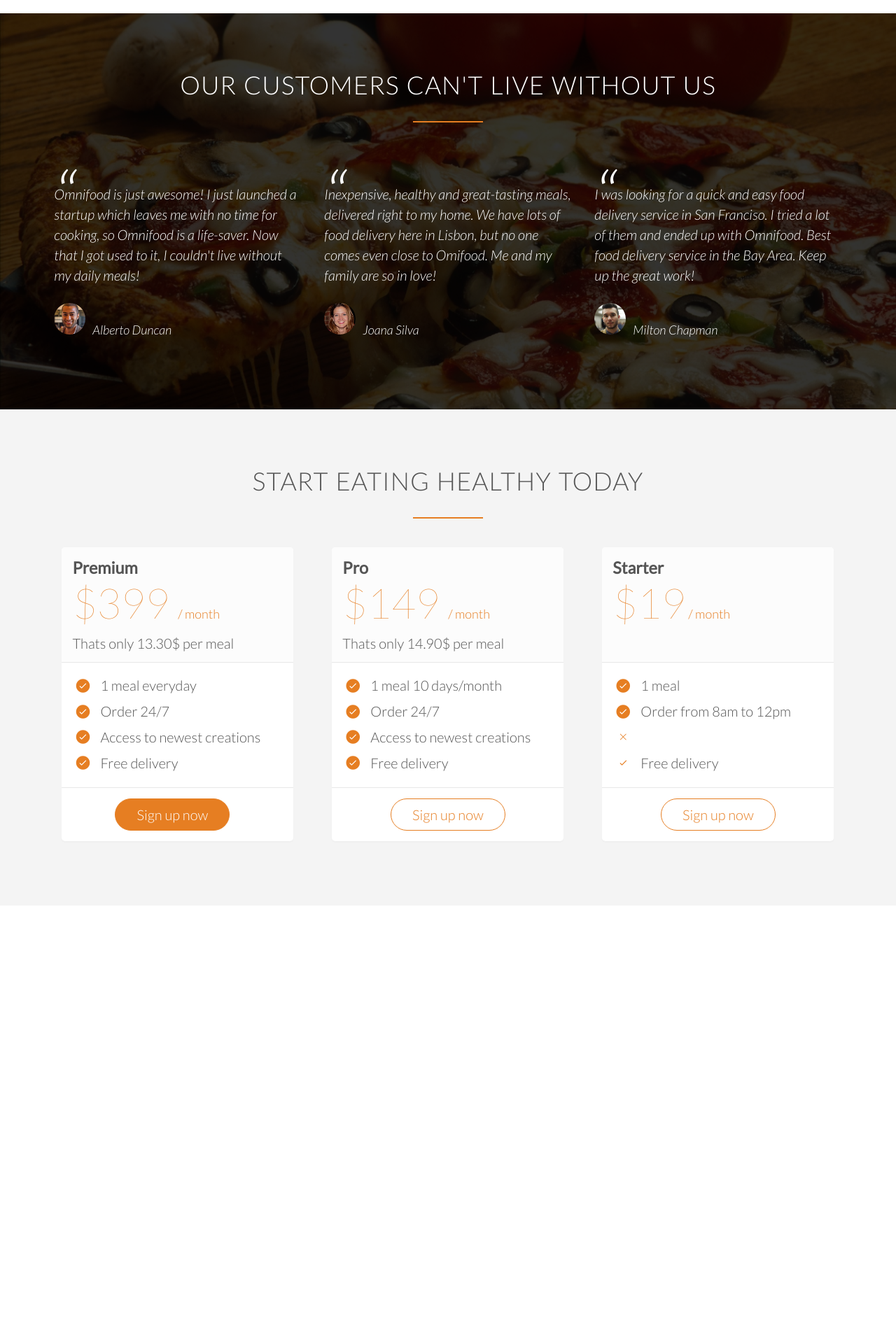
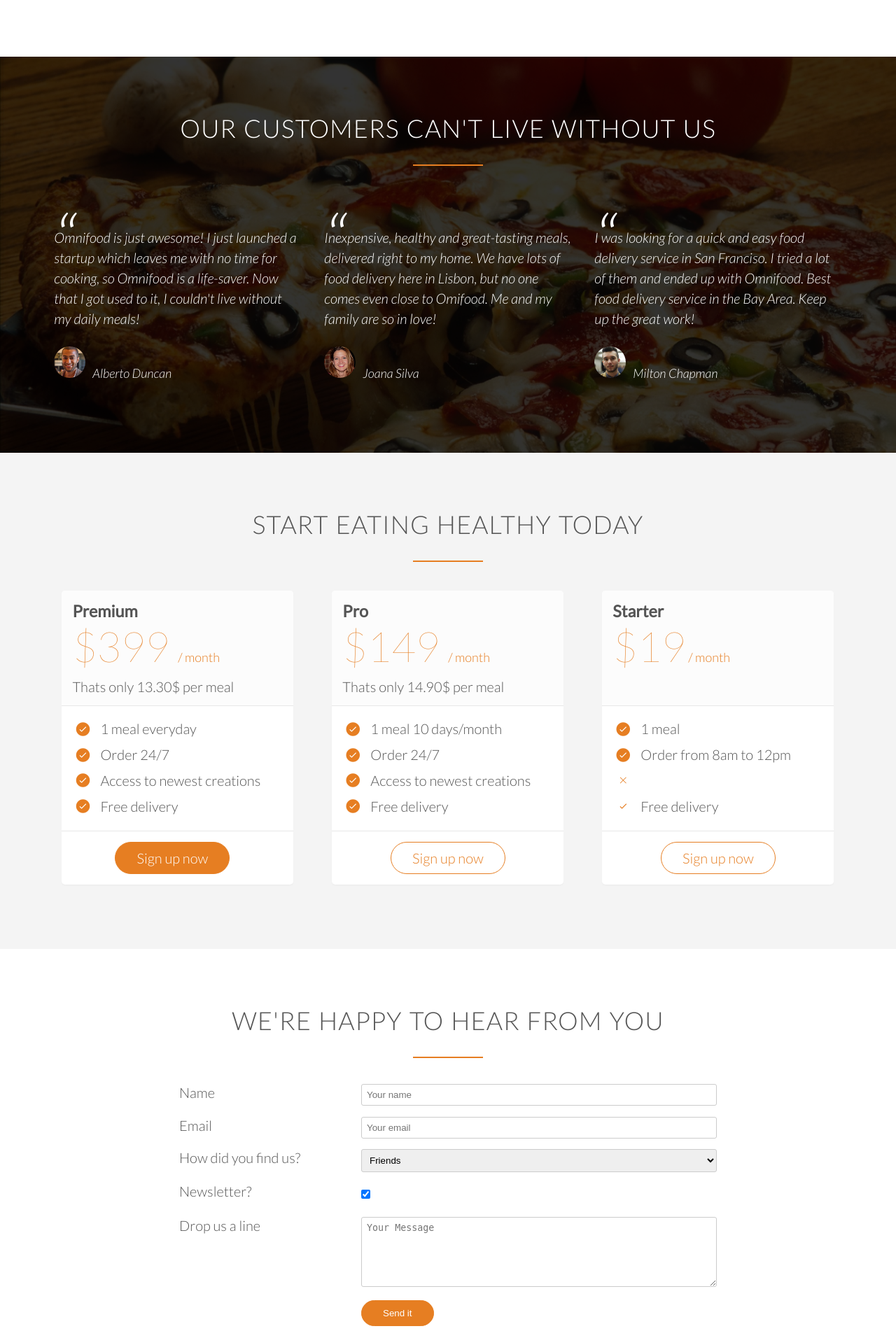
Before and after one commit to omeiregman/omnifood, a PHP site: page / in a window 1280 px wide. Shown: the part 3129-5031 px from the top of the page at 70% size. Before the commit the page ends 4333 px from the top, so only its background shows below. Run offline with PHP 8.4, Linux system fonts and the light colour scheme; some web fonts are replaced.

Commit message:
SEO and HTML Validation

```diff
--- a/home.html
+++ b/home.html
@@ -1,9 +1,11 @@
 <!DOCTYPE HTML>
 
-<html>
+<html lang="en">
 
 <head>
+	<meta charset="utf-8"/>
 	<meta name="viewport" content="width=device-width, initial-scale=1.0" />
+	<meta name="description" content="Omnifood is a premium food delivery service with the mission to bring affordable and healthy meals to as many people as possible. This is also a demo project created by Omeire Godsman" />
 	<link rel="stylesheet" type="text/css" href="resources/css/style.css">
 	<link rel="stylesheet" type="text/css" href="resources/css/queries.css">
 	<link rel="stylesheet" type="text/css" href="vendors/css/normalize/css">
@@ -11,6 +13,18 @@
 	<link href="https://fonts.googleapis.com/css?family=Lato:100,300,300i,400" rel="stylesheet">
 	<link rel="stylesheet" type="text/css" href="vendors/css/ionicons.min.css">
 	<title>Omnifood</title>
+
+	<!---favicon-->
+	<link rel="apple-touch-icon" sizes="180x180" href="resources/favicons/apple-touch-icon.png">
+	<link rel="icon" type="image/png" sizes="32x32" href="resources/favicons/favicon-32x32.png">
+	<link rel="icon" type="image/png" sizes="16x16" href="resources/favicons/favicon-16x16.png">
+	<link rel="manifest" href="resources/favicons/manifest.json">
+	<link rel="mask-icon" href="resources/favicons/safari-pinned-tab.svg" color="#5bbad5">
+	<link rel="shortcut icon" href="resources/favicons/favicon.ico">
+	<meta name="msapplication-config" content="resources/favicons/browserconfig.xml">
+	<meta name="theme-color" content="#ffffff">
+
+
 </head>
 
 <body>
@@ -63,7 +77,9 @@
 			</div>
 		</div>
 	</section>
+
 	<section class="section-meals">
+		<h2></h2>
 		<ul class="meals-showcase clearfix">
 			<li>
 				<figure class="meal-photo">
@@ -115,7 +131,7 @@
 		</div>
 		<div class="row">
 			<div class="col span-1-of-2 steps-box">
-				<img src="resources/img/app-iPhone.png" class="app-screen">
+				<img src="resources/img/app-iPhone.png" alt="Works photo" class="app-screen">
 			</div>
 			<div class="col span-1-of-2 steps-box">
 				<div class="works-step">
@@ -209,19 +225,19 @@
 			<div class="col span-1-of-3">
 				<blockquote>
 					Omnifood is just awesome! I just launched a startup which leaves me with no time for cooking, so Omnifood is a life-saver. Now that I got used to it, I couldn't live without my daily meals!
-					<cite><img src="resources/img/customer-1.jpg">Alberto Duncan</cite>
+					<cite><img src="resources/img/customer-1.jpg" alt="Customer photo">Alberto Duncan</cite>
 				</blockquote>
 			</div>
 			<div class="col span-1-of-3">
 				<blockquote>
 					Inexpensive, healthy and great-tasting meals, delivered right to my home. We have lots of food delivery here in Lisbon, but no one comes even close to Omifood. Me and my family are so in love!
-					<cite><img src="resources/img/customer-2.jpg">Joana Silva</cite>
+					<cite><img src="resources/img/customer-2.jpg" alt="Customer photo">Joana Silva</cite>
 				</blockquote>
 			</div>
 			<div class="col span-1-of-3">
 				<blockquote>
 					I was looking for a quick and easy food delivery service in San Franciso. I tried a lot of them and ended up with Omnifood. Best food delivery service in the Bay Area. Keep up the great work!
-					<cite><img src="resources/img/customer-3.jpg">Milton Chapman</cite>
+					<cite><img src="resources/img/customer-3.jpg" alt="Customer photo">Milton Chapman</cite>
 				</blockquote>
 			</div>
 		</div>
@@ -295,38 +311,75 @@
 
 		</div>
 	</section>
+
+	<section class="section-form">
+		<div class="row">
+			<h2>We're happy to hear from you</h2>
+		</div>
+		<div>
+			<form method="post" action="#" class="contact-form">
+				<div class="row">
+					<div class="col span-1-of-3">
+						<label for="name">Name</label>
+					</div>
+					<div class="col span-2-of-3">
+						<input type="text" name="name" id="name" placeholder="Your name" required/>
+					</div>
+				</div>
+				<div class="row">
+					<div class="col span-1-of-3">
+						<label for="email">Email</label>
+					</div>
+					<div class="col span-2-of-3">
+						<input type="email" name="name" id="email" placeholder="Your email" required/>
+					</div>
+				</div>
+				<div class="row">
+					<div class="col span-1-of-3">
+						<label>How did you find us?</label>
+					</div>
+					<div class="col span-2-of-3">
+						<select name="find-us" id="find-us">
+							<option value="friends" selected>Friends</option>
+							<option value="search">Search Engine</option>
+							<option value="ad">Advertisement</option>
+							<option value="others">Others</option>
+						</select>
+					</div>
+				</div>
+				<div class="row">
+					<div class="col span-1-of-3">
+						<label for="news">Newsletter?</label>
+					</div>
+					<div class="col span-2-of-3">
+						<input type="checkbox" name="news" id="news" checked/>
+					</div>
+				</div>
+				<div class="row">
+					<div class="col span-1-of-3">
+						<label>Drop us a line</label>
+					</div>
+					<div class="col span-2-of-3">
+						<textarea name="message" placeholder="Your Message"></textarea>
+					</div>
+				</div>
+				<div class="row">
+					<div class="col span-1-of-3">
+						<label>&nbsp;</label>
+					</div>
+					<div class="col span-2-of-3">
+						<input type="submit" value="Send it"/>
+					</div>
+				</div>
+			</form>
+		</div>
+	</section>
 </body>
 
 </html>
 
 
 <!--
-Section 6: Sign up and pricing plans
-Title: Start eating healthy today
-
-Plan 1: Premium
-399$ per month
-That’s only 13.30$ per meal
-1 meal every day
-Order 24/7
-Access to newest creations
-Free delivery
-
-
-Plan 2: Pro
-149$ per month
-That’s only 14.90$ per meal
-1 meal 10 days/month
-Order 24/7
-Access to newest creations
-Free delivery
-
-
-Plan 3: Starter
-19$ per meal
-1 meal
-Order from 8 am to 12 pm
-Free delivery
 
 
 
--- a/resources/css/style.css
+++ b/resources/css/style.css
@@ -107,7 +107,8 @@
 /*BUTTONS*/
 /*----------------------*/
 .btn:link,
-.btn:visited {
+.btn:visited,
+input[type=submit] {
 	display: inline-block;
 	padding: 10px 30px;
 	font-weight: 300;
@@ -117,7 +118,8 @@
 }
 
 .btn-full:link,
-.btn-full:visited {
+.btn-full:visited,
+input[type=submit] {
 	background-color: #e67e22;
 	border: 1px solid #e67e22;
 	color: #fff;
@@ -131,7 +133,9 @@
 }
 
 .btn:hover,
-.btn:active {
+.btn:active,
+input[type=submit]:hover,
+input[type=submit]:active {
 	background-color: #cf6d17;
 }
 
@@ -422,3 +426,35 @@
  .plan-box ul li {
 	 padding: 5px 0;
  }
+
+ /*------------------------*/
+ /*FORM*/
+ /*----------------------*/
+
+ .contact-form {
+	 width: 60%;
+	 margin: 0 auto;
+ }
+
+ input[type=text],
+ input[type=email],
+ select,
+ textarea {
+	 width: 100%;
+	 padding: 7px;
+	 border-radius: 3px;
+	 border: 1px solid #ccc;
+ }
+
+
+textarea {
+	height: 100px;
+}
+
+input[type=checkbox] {
+	margin: 10px 5px 10px 0;
+}
+
+*:focus {
+	outline: none;
+}
```
Also changed, not shown: resources/favicons/browserconfig.xml (added, +9 -0 lines), resources/favicons/android-chrome-192x192.png (added), resources/favicons/android-chrome-256x256.png (added), resources/favicons/apple-touch-icon.png (added), resources/favicons/favicon-16x16.png (added), resources/favicons/favicon-32x32.png (added), resources/favicons/favicon.ico (added), resources/favicons/manifest.json (added), resources/favicons/mstile-150x150.png (added), resources/favicons/safari-pinned-tab.svg (added).
